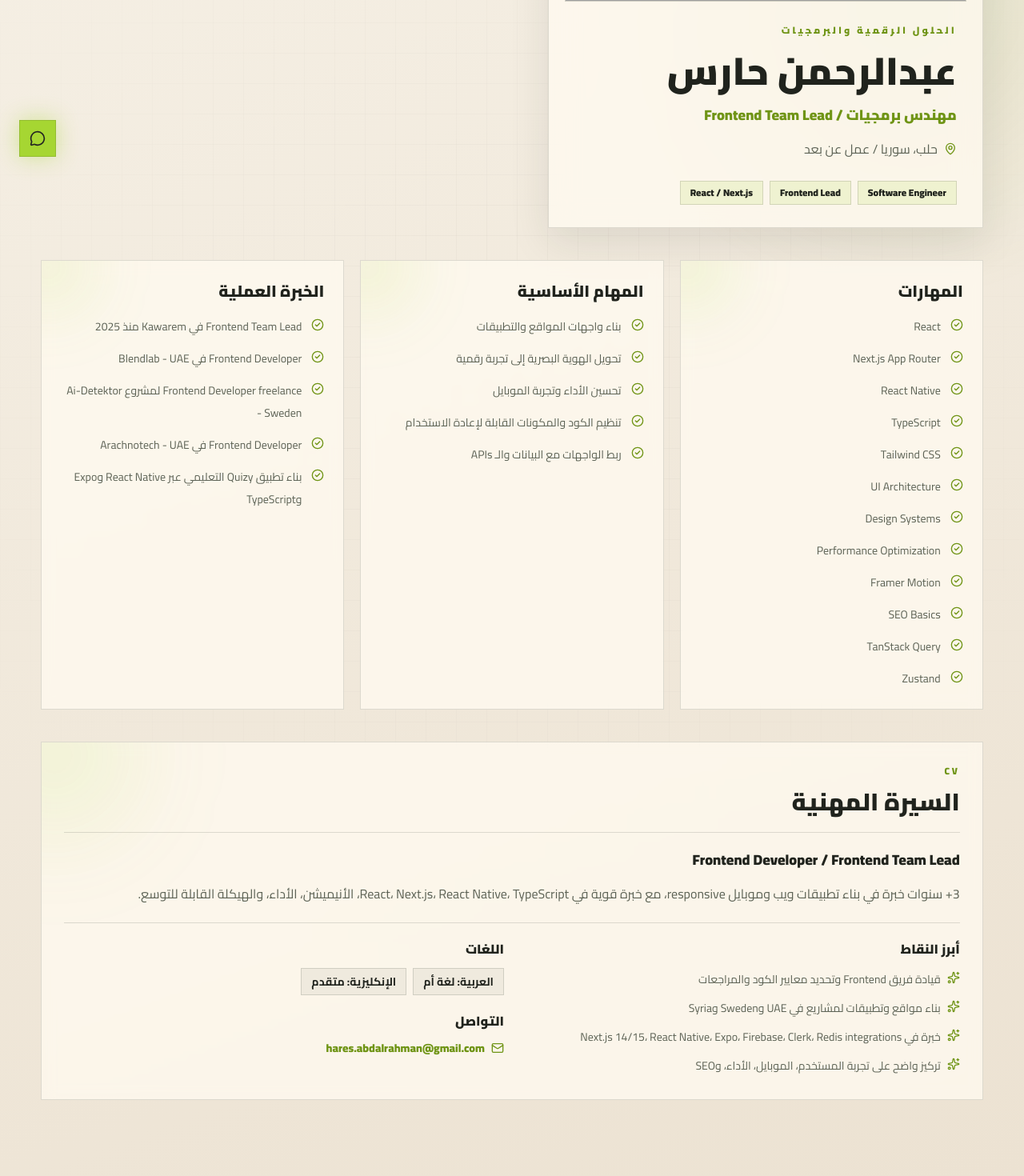
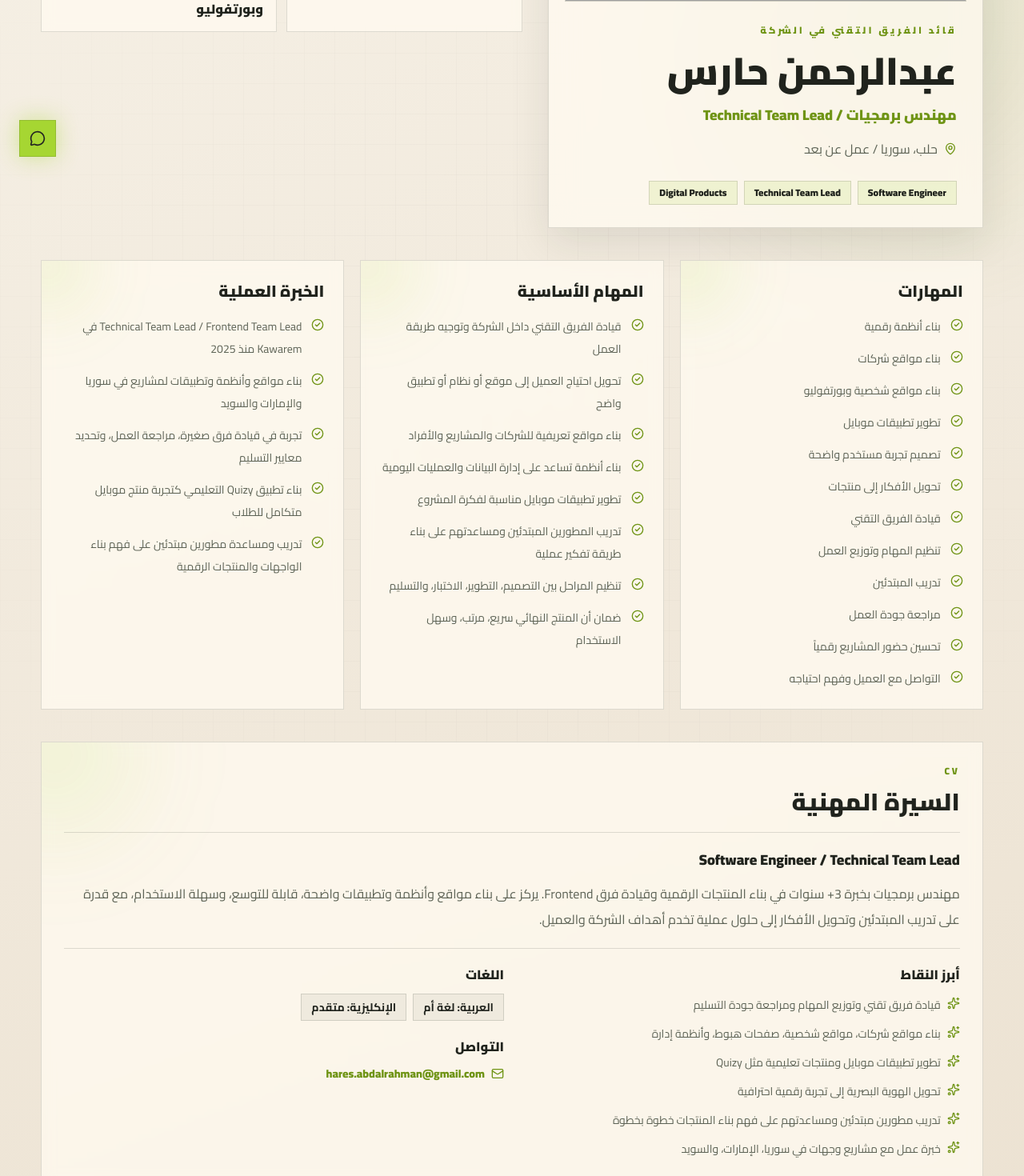
Before and after one commit to abod-haes/architecture-beats, a Next.js app: page /teams/abdulrahman-hares in a window 1280 px wide. Shown: the part 580-2050 px from the top of the page at 80% size. Built offline with nearby package versions, Linux system fonts and the light colour scheme; grey boxes are pictures that could not be loaded.

Commit message:
Refine Abdulrahman team profile positioning

```diff
--- a/src/data/teamProfiles.ts
+++ b/src/data/teamProfiles.ts
@@ -107,20 +107,55 @@ export const localizedTeamProfiles: Record<Locale, TeamMemberProfile[]> = {
     {
       slug: "abdulrahman-hares",
       name: "عبدالرحمن حارس",
-      position: "الحلول الرقمية والبرمجيات",
-      jobTitle: "مهندس برمجيات / Frontend Team Lead",
-      summary: "يبني الواجهات الرقمية والمواقع والتجارب التفاعلية التي تعرض المشاريع بشكل احترافي وسريع وواضح.",
-      bio: "Frontend Developer / Frontend Team Lead بخبرة 3+ سنوات في بناء تطبيقات ويب وموبايل responsive باستخدام React وNext.js وReact Native وTypeScript، مع تركيز على UI/UX، الأداء، والهيكلة النظيفة.",
+      position: "قائد الفريق التقني في الشركة",
+      jobTitle: "مهندس برمجيات / Technical Team Lead",
+      summary: "يقود الجانب التقني في الشركة، ويبني أنظمة ومواقع وتطبيقات تساعد المشاريع على الظهور والعمل بشكل احترافي وواضح.",
+      bio: "مهندس برمجيات وTechnical Team Lead بخبرة في تحويل الأفكار إلى منتجات رقمية قابلة للاستخدام: مواقع شركات، مواقع شخصية، أنظمة إدارة، تطبيقات موبايل، وصفحات تعريفية للمشاريع. يركز على قيادة الفريق، تنظيم العمل، تدريب المبتدئين، وتقديم حلول رقمية مفهومة للعميل وليست مجرد كود.",
       image: "/team/abdulrahman.jpg",
       location: "حلب، سوريا / عمل عن بعد",
-      badges: ["Software Engineer", "Frontend Lead", "React / Next.js"],
-      skills: ["React", "Next.js App Router", "React Native", "TypeScript", "Tailwind CSS", "UI Architecture", "Design Systems", "Performance Optimization", "Framer Motion", "SEO Basics", "TanStack Query", "Zustand"],
-      responsibilities: ["بناء واجهات المواقع والتطبيقات", "تحويل الهوية البصرية إلى تجربة رقمية", "تحسين الأداء وتجربة الموبايل", "تنظيم الكود والمكونات القابلة لإعادة الاستخدام", "ربط الواجهات مع البيانات والـ APIs"],
-      experience: ["Frontend Team Lead في Kawarem منذ 2025", "Frontend Developer في Blendlab - UAE", "Frontend Developer freelance لمشروع Ai-Detektor - Sweden", "Frontend Developer في Arachnotech - UAE", "بناء تطبيق Quizy التعليمي عبر React Native وExpo وTypeScript"],
+      badges: ["Software Engineer", "Technical Team Lead", "Digital Products"],
+      skills: [
+        "بناء أنظمة رقمية",
+        "بناء مواقع شركات",
+        "بناء مواقع شخصية وبورتفوليو",
+        "تطوير تطبيقات موبايل",
+        "تصميم تجربة مستخدم واضحة",
+        "تحويل الأفكار إلى منتجات",
+        "قيادة الفريق التقني",
+        "تنظيم المهام وتوزيع العمل",
+        "تدريب المبتدئين",
+        "مراجعة جودة العمل",
+        "تحسين حضور المشاريع رقمياً",
+        "التواصل مع العميل وفهم احتياجه"
+      ],
+      responsibilities: [
+        "قيادة الفريق التقني داخل الشركة وتوجيه طريقة العمل",
+        "تحويل احتياج العميل إلى موقع أو نظام أو تطبيق واضح",
+        "بناء مواقع تعريفية للشركات والمشاريع والأفراد",
+        "بناء أنظمة تساعد على إدارة البيانات والعمليات اليومية",
+        "تطوير تطبيقات موبايل مناسبة لفكرة المشروع",
+        "تدريب المطورين المبتدئين ومساعدتهم على بناء طريقة تفكير عملية",
+        "تنظيم المراحل بين التصميم، التطوير، الاختبار، والتسليم",
+        "ضمان أن المنتج النهائي سريع، مرتب، وسهل الاستخدام"
+      ],
+      experience: [
+        "Technical Team Lead / Frontend Team Lead في Kawarem منذ 2025",
+        "بناء مواقع وأنظمة وتطبيقات لمشاريع في سوريا والإمارات والسويد",
+        "تجربة في قيادة فرق صغيرة، مراجعة العمل، وتحديد معايير التسليم",
+        "بناء تطبيق Quizy التعليمي كتجربة منتج موبايل متكامل للطلاب",
+        "تدريب ومساعدة مطورين مبتدئين على فهم بناء الواجهات والمنتجات الرقمية"
+      ],
       cv: {
-        headline: "Frontend Developer / Frontend Team Lead",
-        summary: "3+ سنوات خبرة في بناء تطبيقات ويب وموبايل responsive، مع خبرة قوية في React، Next.js، React Native، TypeScript، الأنيميشن، الأداء، والهيكلة القابلة للتوسع.",
-        highlights: ["قيادة فريق Frontend وتحديد معايير الكود والمراجعات", "بناء مواقع وتطبيقات لمشاريع في UAE وSweden وSyria", "خبرة في Next.js 14/15، React Native، Expo، Firebase، Clerk، Redis integrations", "تركيز واضح على تجربة المستخدم، الموبايل، الأداء، وSEO"],
+        headline: "Software Engineer / Technical Team Lead",
+        summary: "مهندس برمجيات بخبرة 3+ سنوات في بناء المنتجات الرقمية وقيادة فرق Frontend. يركز على بناء مواقع وأنظمة وتطبيقات واضحة، قابلة للتوسع، وسهلة الاستخدام، مع قدرة على تدريب المبتدئين وتحويل الأفكار إلى حلول عملية تخدم أهداف الشركة والعميل.",
+        highlights: [
+          "قيادة فريق تقني وتوزيع المهام ومراجعة جودة التسليم",
+          "بناء مواقع شركات، مواقع شخصية، صفحات هبوط، وأنظمة إدارة",
+          "تطوير تطبيقات موبايل ومنتجات تعليمية مثل Quizy",
+          "تحويل الهوية البصرية إلى تجربة رقمية احترافية",
+          "تدريب مطورين مبتدئين ومساعدتهم على فهم بناء المنتجات خطوة بخطوة",
+          "خبرة عمل مع مشاريع وجهات في سوريا، الإمارات، والسويد"
+        ],
         languages: ["العربية: لغة أم", "الإنكليزية: متقدم"],
         contact: "hares.abdalrahman@gmail.com",
       },
@@ -210,20 +245,55 @@ export const localizedTeamProfiles: Record<Locale, TeamMemberProfile[]> = {
     {
       slug: "abdulrahman-hares",
       name: "Abdulrahman Hares",
-      position: "Digital & Software Solutions",
-      jobTitle: "Software Engineer / Frontend Team Lead",
-      summary: "Builds fast, responsive websites and interactive digital experiences that present projects clearly and professionally.",
-      bio: "Frontend Developer / Frontend Team Lead with 3+ years of experience building responsive web and mobile apps using React, Next.js, React Native, and TypeScript, with a focus on UI/UX, performance, and clean architecture.",
+      position: "Company Technical Team Lead",
+      jobTitle: "Software Engineer / Technical Team Lead",
+      summary: "Leads the company’s technical side and builds systems, websites, and apps that make projects work and appear professionally online.",
+      bio: "Software Engineer and Technical Team Lead with experience turning ideas into usable digital products: company websites, personal portfolios, management systems, mobile apps, and project landing pages. Focused on team leadership, work organization, beginner training, and practical digital solutions that clients can understand and use.",
       image: "/team/abdulrahman.jpg",
       location: "Aleppo, Syria / Remote",
-      badges: ["Software Engineer", "Frontend Lead", "React / Next.js"],
-      skills: ["React", "Next.js App Router", "React Native", "TypeScript", "Tailwind CSS", "UI Architecture", "Design Systems", "Performance Optimization", "Framer Motion", "SEO Basics", "TanStack Query", "Zustand"],
-      responsibilities: ["Build web and mobile interfaces", "Turn visual identity into digital experiences", "Improve performance and mobile UX", "Structure reusable frontend components", "Connect interfaces with APIs and data"],
-      experience: ["Frontend Team Lead at Kawarem since 2025", "Frontend Developer at Blendlab - UAE", "Freelance Frontend Developer for Ai-Detektor - Sweden", "Frontend Developer at Arachnotech - UAE", "Built the Quizy educational app using React Native, Expo, and TypeScript"],
+      badges: ["Software Engineer", "Technical Team Lead", "Digital Products"],
+      skills: [
+        "Digital systems development",
+        "Company websites",
+        "Personal websites and portfolios",
+        "Mobile app development",
+        "Clear user experience",
+        "Turning ideas into products",
+        "Technical team leadership",
+        "Task planning and work distribution",
+        "Beginner developer training",
+        "Delivery quality review",
+        "Improving digital project presence",
+        "Client communication and requirement analysis"
+      ],
+      responsibilities: [
+        "Lead the company’s technical team and guide the work process",
+        "Turn client needs into a clear website, system, or application",
+        "Build websites for companies, projects, and personal brands",
+        "Build systems that help manage data and daily operations",
+        "Develop mobile apps that fit the project idea",
+        "Train beginner developers and help them think practically",
+        "Organize stages between design, development, testing, and delivery",
+        "Ensure the final product is fast, organized, and easy to use"
+      ],
+      experience: [
+        "Technical Team Lead / Frontend Team Lead at Kawarem since 2025",
+        "Built websites, systems, and apps for projects in Syria, UAE, and Sweden",
+        "Experience leading small teams, reviewing work, and setting delivery standards",
+        "Built Quizy as a complete educational mobile product for students",
+        "Trained and supported beginner developers in building interfaces and digital products"
+      ],
       cv: {
-        headline: "Frontend Developer / Frontend Team Lead",
-        summary: "3+ years of experience building responsive web and mobile applications, with strong experience in React, Next.js, React Native, TypeScript, animations, performance, and scalable frontend architecture.",
-        highlights: ["Leads frontend teams and sets coding standards/reviews", "Built websites and apps for projects in the UAE, Sweden, and Syria", "Experience with Next.js 14/15, React Native, Expo, Firebase, Clerk, and Redis integrations", "Strong focus on user experience, mobile quality, performance, and SEO"],
+        headline: "Software Engineer / Technical Team Lead",
+        summary: "Software Engineer with 3+ years of experience building digital products and leading frontend teams. Focused on creating clear, scalable, and user-friendly websites, systems, and apps, while training beginners and turning ideas into practical solutions for the company and its clients.",
+        highlights: [
+          "Leads technical teams, distributes tasks, and reviews delivery quality",
+          "Builds company websites, personal portfolios, landing pages, and management systems",
+          "Develops mobile apps and educational products such as Quizy",
+          "Turns visual identity into a professional digital experience",
+          "Trains beginner developers and guides them through product building step by step",
+          "Experience with projects and teams in Syria, UAE, and Sweden"
+        ],
         languages: ["Arabic: Native", "English: Advanced"],
         contact: "hares.abdalrahman@gmail.com",
       },
```
